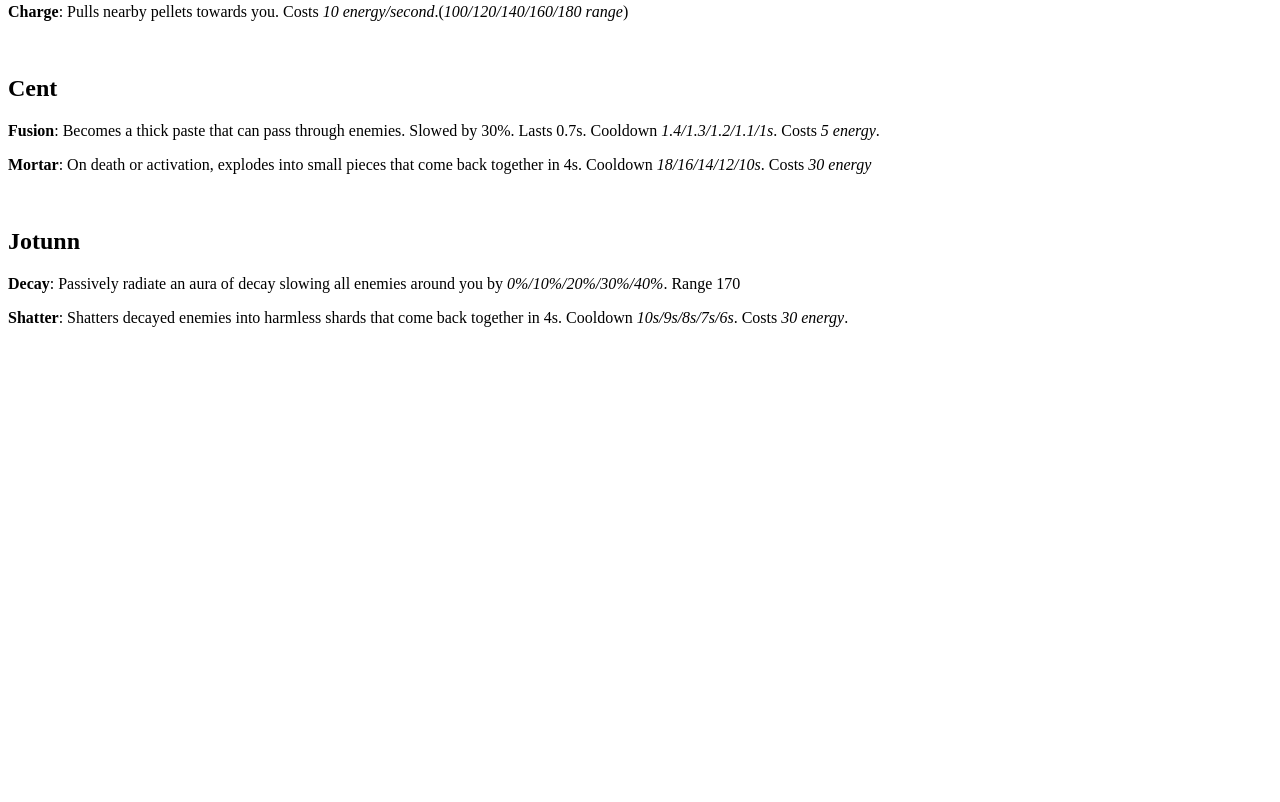
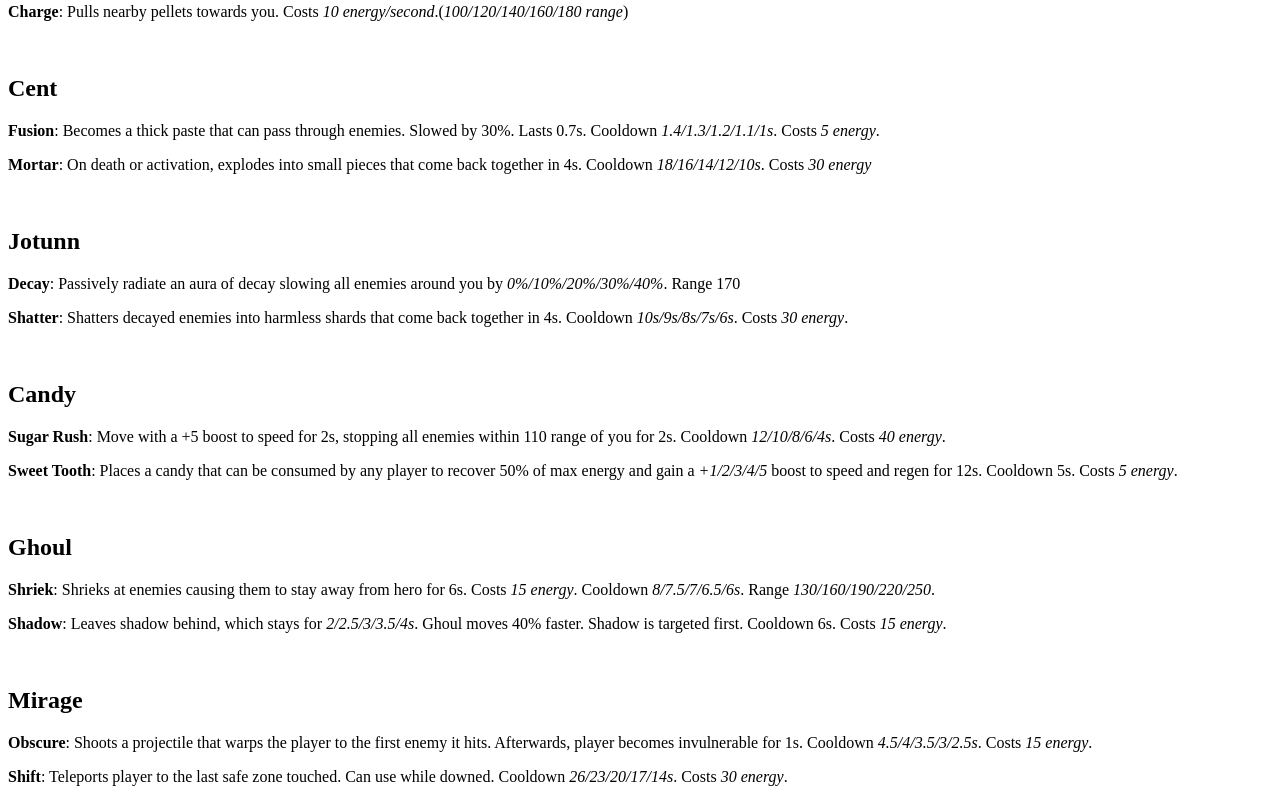
Before and after one commit to Chesser2017/Evades-Heroes, a plain HTML site: page index.html in a window 1280 px wide. Shown: the part 2029-2831 px from the top of the page. Before the commit the page ends 2398 px from the top, so only its background shows below. Drawn offline with Linux system fonts and the light colour scheme.

Commit message:
finished the html part of the page

```diff
--- a/index.html
+++ b/index.html
@@ -68,5 +68,16 @@
               <p><strong>Decay</strong>: Passively radiate an aura of decay slowing all enemies around you by <em>0%/10%/20%/30%/40%</em>. Range 170</p>
               <p><strong>Shatter</strong>: Shatters decayed enemies into harmless shards that come back together in 4s. Cooldown <em>10s/9s/8s/7s/6s</em>. Costs <em>30 energy</em>.</p>
             <br>
+            <h2>Candy</h2>
+              <p><strong>Sugar Rush</strong>: Move with a +5 boost to speed for 2s, stopping all enemies within 110 range of you for 2s. Cooldown <em>12/10/8/6/4s</em>. Costs <em>40 energy</em>.</p>
+              <p><strong>Sweet Tooth</strong>: Places a candy that can be consumed by any player to recover 50% of max energy and gain a <em>+1/2/3/4/5</em> boost to speed and regen for 12s. Cooldown 5s. Costs <em>5 energy</em>.</p>
+            <br>
+            <h2>Ghoul</h2>
+              <p><strong>Shriek</strong>: Shrieks at enemies causing them to stay away from hero for 6s. Costs <em>15 energy</em>. Cooldown <em>8/7.5/7/6.5/6s</em>. Range <em>130/160/190/220/250</em>.</p>
+              <p><strong>Shadow</strong>: Leaves shadow behind, which stays for <em>2/2.5/3/3.5/4s</em>. Ghoul moves 40% faster. Shadow is targeted first. Cooldown 6s. Costs <em>15 energy</em>.</p>
+            <br>
+            <h2>Mirage</h2>
+              <p><strong>Obscure</strong>: Shoots a projectile that warps the player to the first enemy it hits. Afterwards, player becomes invulnerable for 1s. Cooldown <em>4.5/4/3.5/3/2.5s</em>. Costs <em>15 energy</em>.</p>
+              <p><strong>Shift</strong>: Teleports player to the last safe zone touched. Can use while downed. Cooldown <em>26/23/20/17/14s</em>. Costs <em>30 energy</em>.</p>
     </body>
 </html>
```
